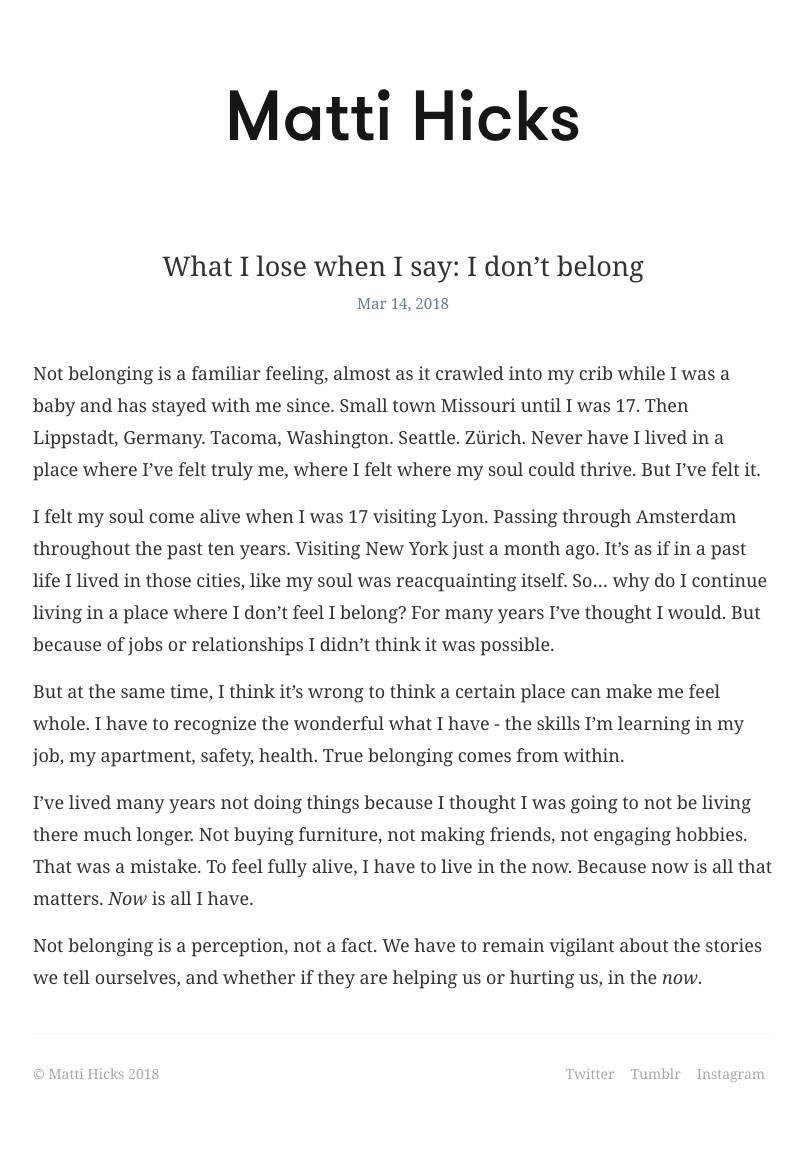
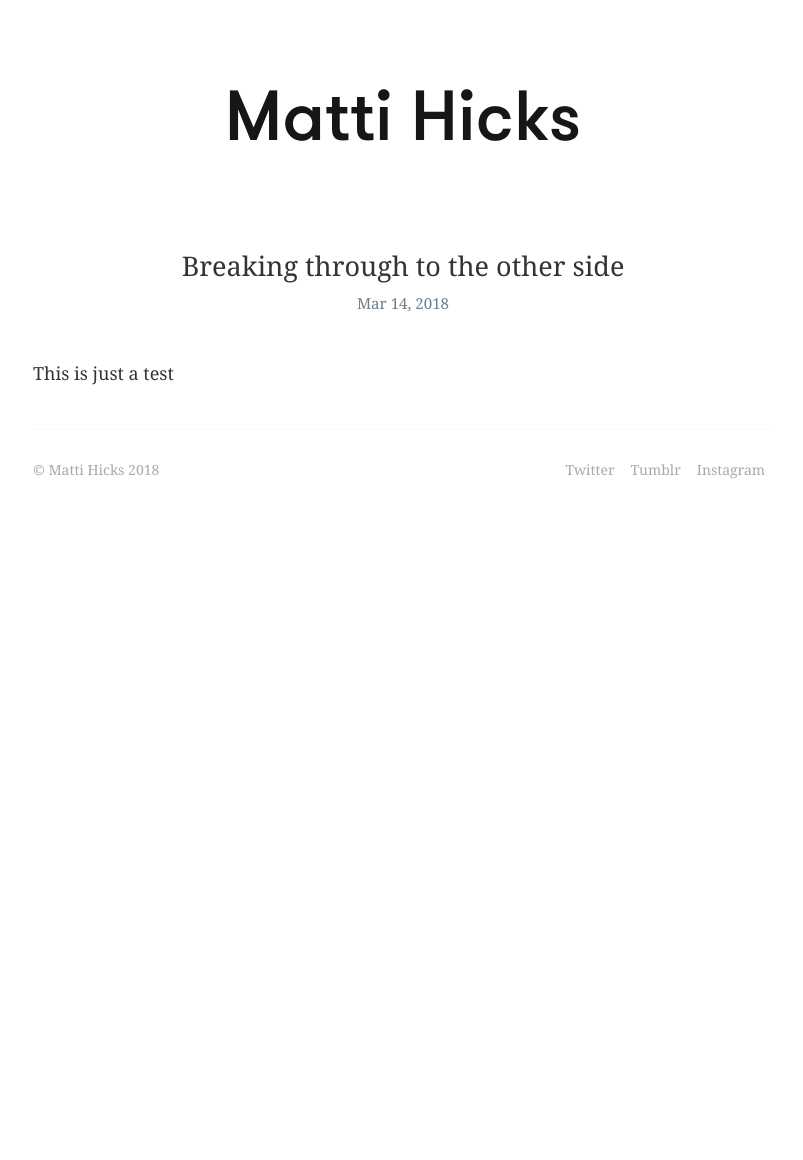
Before and after one commit to mattihicks/matthewmatthew, a Jekyll site: the page built from _posts/2018-06-30-to-the-other-side.markdown, in a window 1280 px wide. Shown: the whole page, without its empty margins (237-1040 px from the left). Built offline with Jekyll 4.4.1, drawn with Linux system fonts in a browser that asks for light colours; some web fonts are replaced; after the commit the page ends 900 px from its top, so only the background shows below that.

Commit message:
testing again

```diff
--- a/_posts/2018-06-30-to-the-other-side.markdown
+++ b/_posts/2018-06-30-to-the-other-side.markdown
@@ -1,6 +1,6 @@
 ---
 layout: post
-title:  "What I lose when I say: I don’t belong"
+title:  "Breaking through to the other side"
 date:   2018-03-14 21:26:58 +0200
 categories: personal
 ---
@@ -8,12 +8,4 @@ categories: personal
 <!-- ![Building a fence](/assets/images/fenceBlogPost.jpg){: .after-title }
 <br/><br/> -->
 
-Not belonging is a familiar feeling, almost as it crawled into my crib while I was a baby and has stayed with me since. Small town Missouri until I was 17. Then Lippstadt, Germany. Tacoma, Washington. Seattle. Zürich. Never have I lived in a place where I’ve felt truly me, where I felt where my soul could thrive. But I’ve felt it.
-
-I felt my soul come alive when I was 17 visiting Lyon. Passing through Amsterdam throughout the past ten years. Visiting New York just a month ago. It's as if in a past life I lived in those cities, like my soul was reacquainting itself. So… why do I continue living in a place where I don’t feel I belong? For many years I’ve thought I would. But because of jobs or relationships I didn’t think it was possible.
-
-But at the same time, I think it’s wrong to think a certain place can make me feel whole. I have to recognize the wonderful what I have - the skills I’m learning in my job, my apartment, safety, health. True belonging comes from within.
-
-I’ve lived many years not doing things because I thought I was going to not be living there much longer. Not buying furniture, not making friends, not engaging hobbies. That was a mistake. To feel fully alive, I have to live in the now. Because now is all that matters. *Now* is all I have.
-
-Not belonging is a perception, not a fact. We have to remain vigilant about the stories we tell ourselves, and whether if they are helping us or hurting us, in the *now*.
+This is just a test
```
